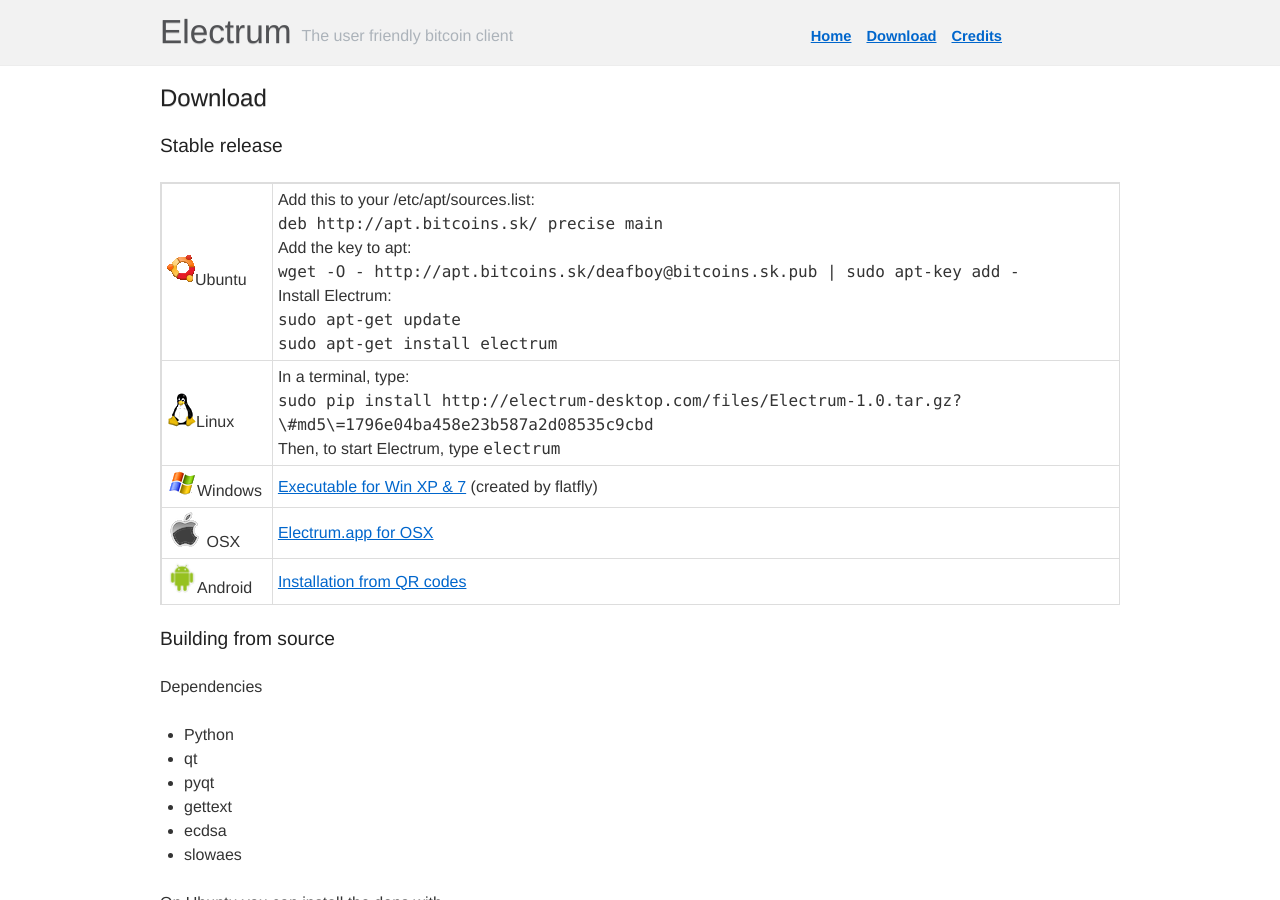
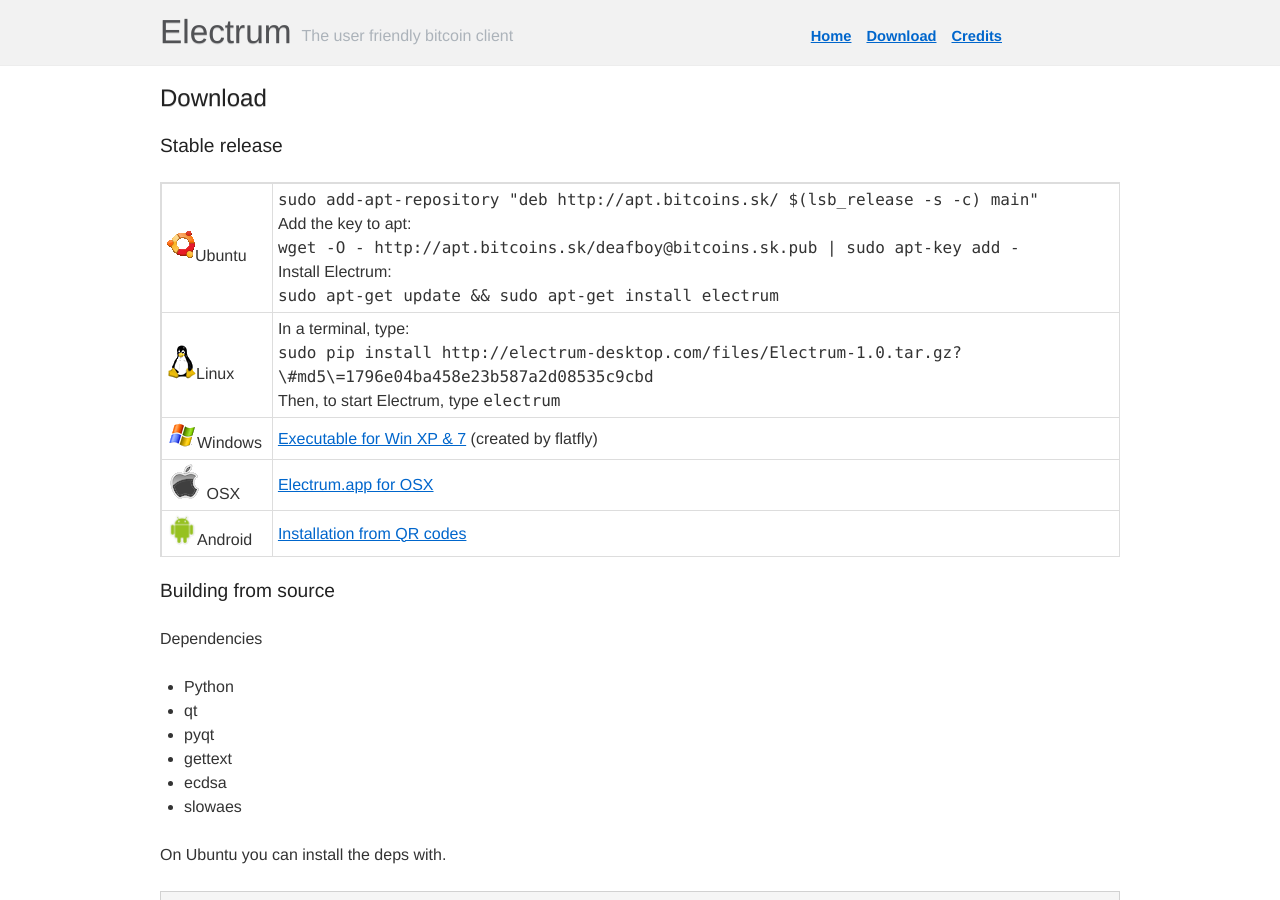
Before and after one commit to ecdsa/electrum-web, a Jekyll site: the page built from download.html, in a window 1280 px wide and 900 px high. Built offline with Jekyll 4.4.1, drawn with Linux system fonts in a browser that asks for light colours.

Commit message:
Made the Ubuntu instructions easier thanks to Masori

```diff
--- a/download.html
+++ b/download.html
@@ -8,13 +8,14 @@
 <table>
   <tr>
     <td><img src="./media/os_ubuntu.gif">Ubuntu</td>
-    <td>Add this to your /etc/apt/sources.list:<br />
-      <tt>deb http://apt.bitcoins.sk/ precise main</tt><br />
+    <td>
+      <tt>sudo add-apt-repository "deb http://apt.bitcoins.sk/ $(lsb_release -s -c) main"</tt><br/>
     Add the key to apt:<br />
       <tt>wget -O - http://apt.bitcoins.sk/deafboy@bitcoins.sk.pub | sudo apt-key add -</tt><br />
     Install Electrum:<br />
-      <tt>sudo apt-get update</tt><br />
-      <tt>sudo apt-get install electrum</tt>
+      <tt>sudo apt-get update && sudo apt-get install electrum</tt><br />
+      <tt></tt>
+    </td>
   </tr>
   <tr>
     <td><img src="./media/os_linux.gif"/>Linux</td>
```
Also changed, not shown: 2 other files.
